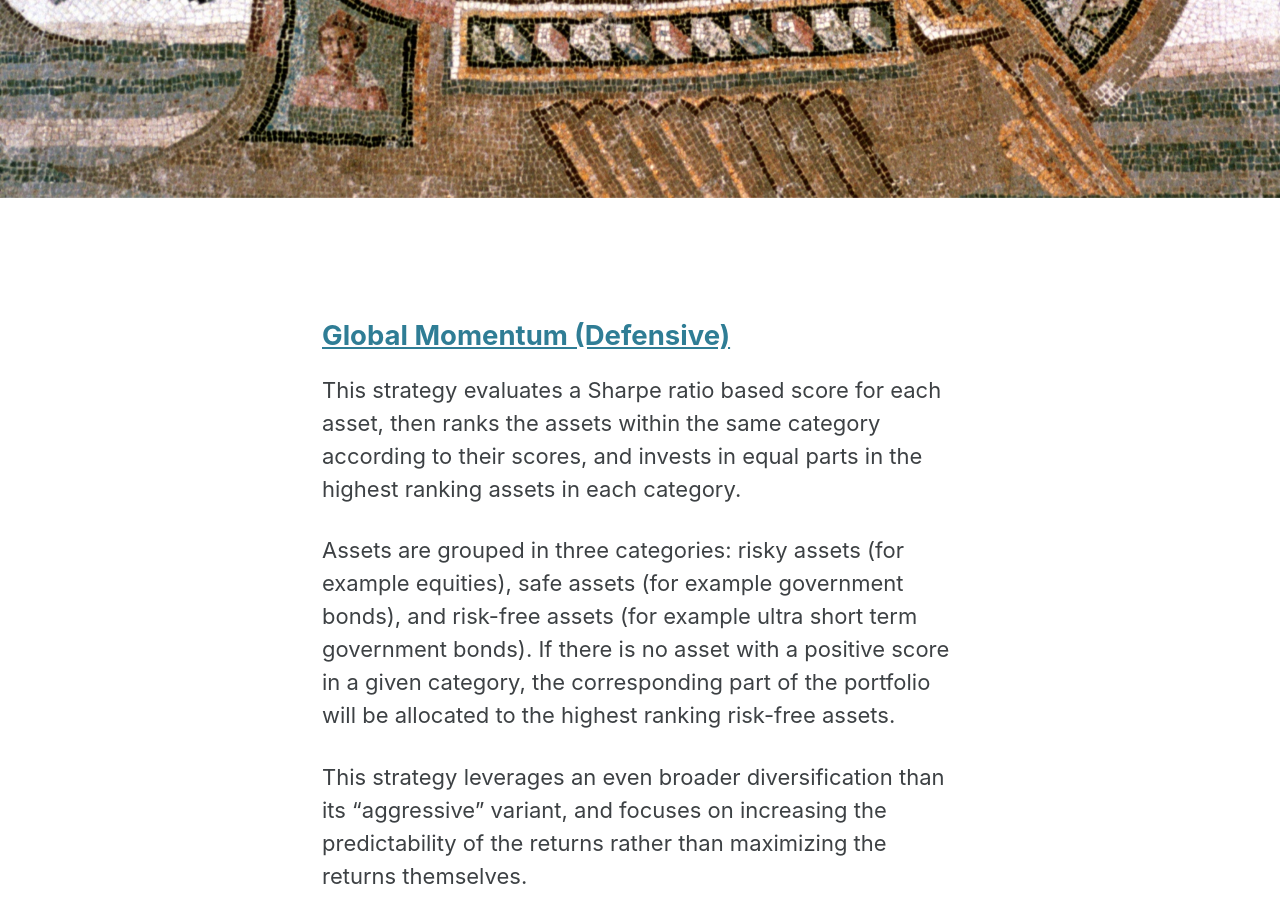
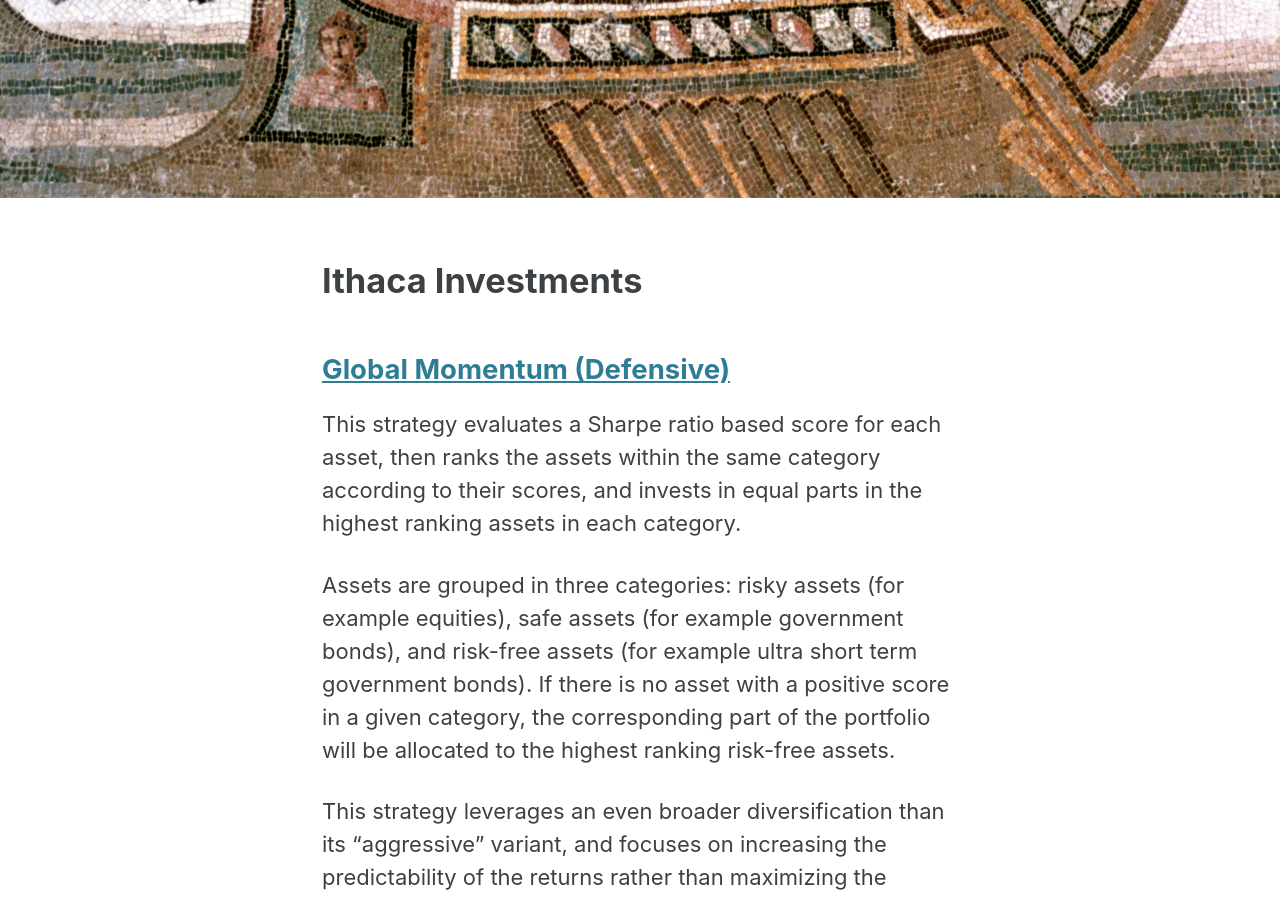
Before and after one commit to IthacaResearch/ithacaresearch.github.io, a Jekyll site: the page built from index.html, in a window 1280 px wide and 900 px high, scrolled down 669 px. Built offline with Jekyll 4.4.1, drawn with Linux system fonts in a browser that asks for light colours; cached includes are drawn as plain includes; the list of posts is cut into pages by our own code.

Commit message:
Update index.html

```diff
--- a/index.html
+++ b/index.html
@@ -1,6 +1,7 @@
 ---
 layout: home
 author_profile: false
+title: Ithaca Investments
 header:
   image: /images/odissey.jpg
 ---
```
